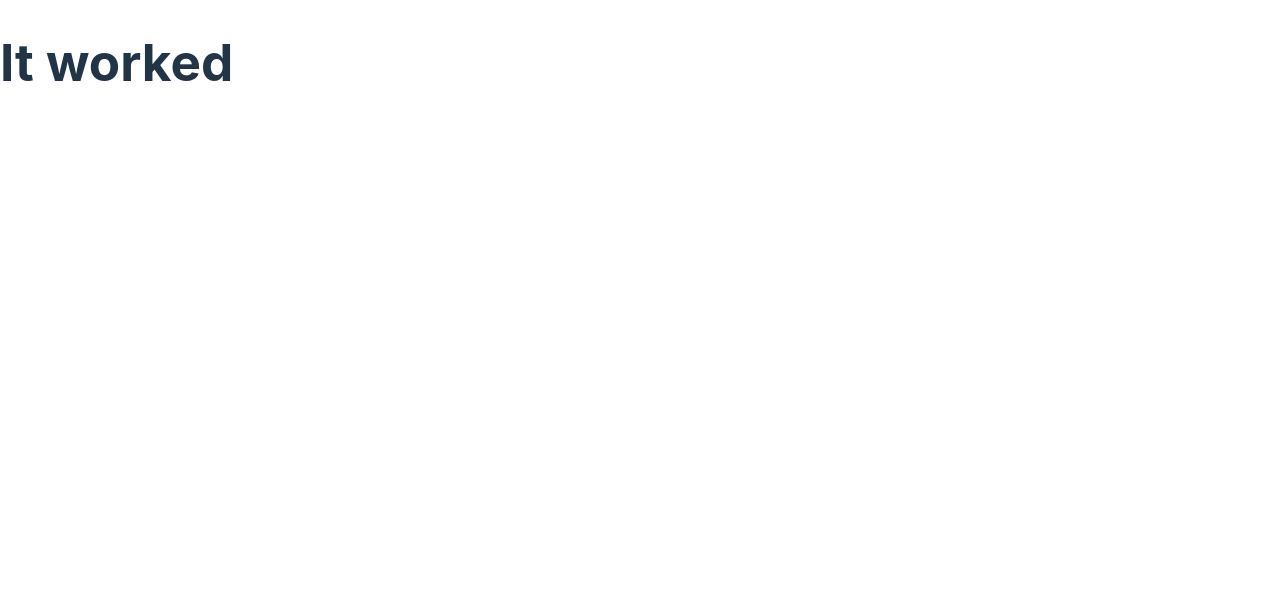
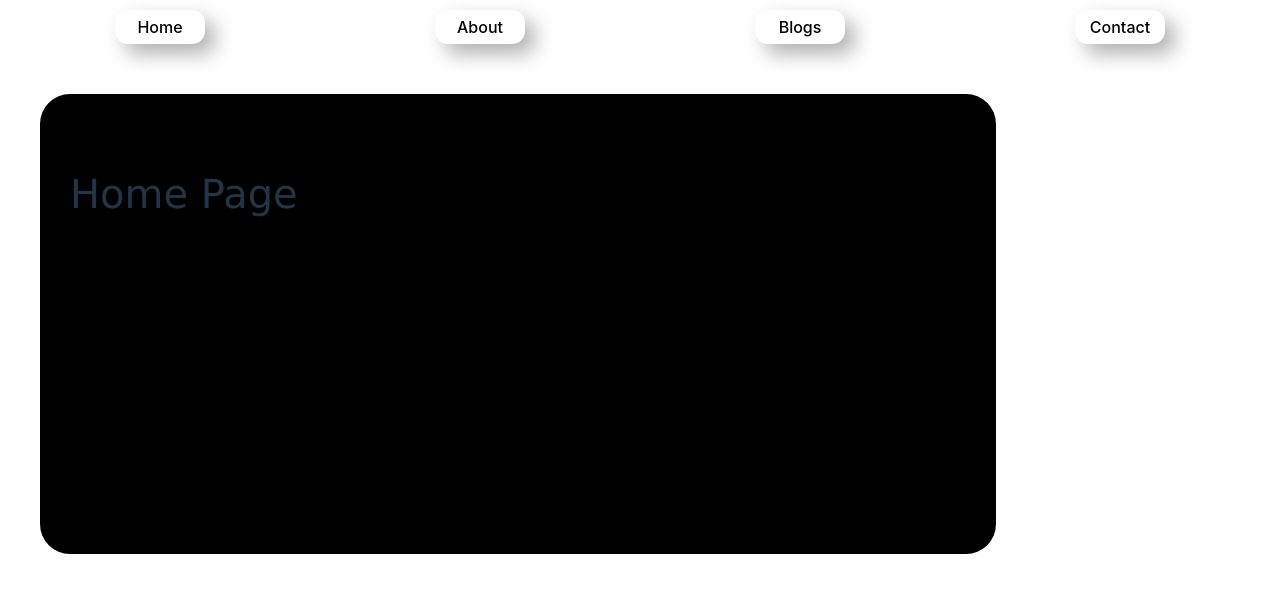
Before and after one commit to Somu878/learn-vite-react, a React (Vite) app: page / in a window 1280 px wide. Shown: the top 592 px of the page. Built offline with nearby package versions, Linux system fonts and the light colour scheme.

Commit message:
added routes

```diff
--- a/package.json
+++ b/package.json
@@ -15,6 +15,8 @@
     "react": "^18.2.0",
     "react-dom": "^18.2.0",
     "react-refresh": "^0.14.0",
+    "react-router": "^6.17.0",
+    "react-router-dom": "^6.17.0",
     "styled-components": "^6.1.0"
   },
   "devDependencies": {
--- a/src/App.jsx
+++ b/src/App.jsx
@@ -1,14 +1,13 @@
+import React from 'react';
+import { BrowserRouter } from 'react-router-dom';
+import MainRouter from './react Router/mainRouter';
 import './App.css';
-import React from 'react';
-import Child from './react hooks/useContext/child';
-
-export const UserContext = React.createContext(); // Export context
 
 function App() {
   return (
-    <UserContext.Provider value={{ text: 'It worked' }}> {/* Provide the context value */}
-      <Child />
-    </UserContext.Provider>
+    <BrowserRouter>
+      <MainRouter />
+    </BrowserRouter>
   );
 }
 
--- /dev/null
+++ b/src/react Router/About.jsx
@@ -0,0 +1,9 @@
+import React from 'react'
+
+function About() {
+  return (
+    <p>About Page</p>
+  )
+}
+
+export default About
--- /dev/null
+++ b/src/react Router/Blogs.jsx
@@ -0,0 +1,9 @@
+import React from 'react'
+
+function Blogs() {
+  return (
+    <p>This is where Blogs will be displayed!</p>
+  )
+}
+
+export default Blogs
--- /dev/null
+++ b/src/react Router/Contact.jsx
@@ -0,0 +1,9 @@
+import React from 'react'
+
+function Contact() {
+  return (
+    <p>Contact Page</p>
+  )
+}
+
+export default Contact
--- /dev/null
+++ b/src/react Router/Home.jsx
@@ -0,0 +1,9 @@
+import React from 'react'
+
+function Home() {
+  return (
+    <p>Home Page</p>
+  )
+}
+
+export default Home
--- /dev/null
+++ b/src/react Router/MainRouter.css
@@ -0,0 +1,28 @@
+.routers{
+    display: flex;
+   justify-content: space-around;
+
+
+}
+.routers a{
+    background-color: rgb(255, 255, 255);
+    color: black;
+    margin: 10px;
+    padding: 5px;
+    border-radius: 13px;
+    filter: drop-shadow(10px 10px 10px rgb(177, 177, 177) );
+    width: 80px;
+    text-align: center;
+}
+.content{
+    background-color: black;
+    width: 70%;
+    margin: 40px;
+    height: 400px;
+    padding: 30px;
+    font-size: 40px;
+    font-family: 'Lucida Sans', 'Lucida Sans Regular', 'Lucida Grande', 'Lucida Sans Unicode', Geneva, Verdana, sans-serif;
+    font-weight: 600px;
+    border-radius: 30px;
+    filter: drop-shadow(20px 20px 20px rgb(255, 255, 255) );
+}
--- /dev/null
+++ b/src/react Router/MainRouter.jsx
@@ -0,0 +1,35 @@
+import React from "react";
+import './MainRouter.css'
+import Home from "./Home";
+import About from "./About";
+import Blogs from "./Blogs";
+import Contact from "./Contact";
+import { Routes, Route } from "react-router-dom";
+import styled from "styled-components";
+const StyledLink = styled.a`
+  text-decoration: none;
+  margin-right: 10px;
+
+`;
+function MainRouter() {
+  return (
+    <div>
+    <div className="routers">
+        <StyledLink href="/">Home</StyledLink>
+        <StyledLink href="/about">About</StyledLink>
+        <StyledLink href="/blogs">Blogs</StyledLink>
+        <StyledLink href="/contact">Contact</StyledLink>
+    </div>
+    <div className="content">
+    <Routes>
+        <Route path="/" element={<Home />} />
+        <Route path="about" element={<About />}/>
+          <Route path="blogs" element={<Blogs />} />
+          <Route path="contact" element={<Contact />} />
+        </Routes>
+        </div>
+    </div>
+  );
+}
+
+export default MainRouter;
```
Also changed, not shown: 1 other file (tests, documents, lock files or other folders).
